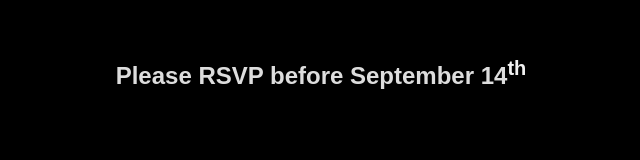
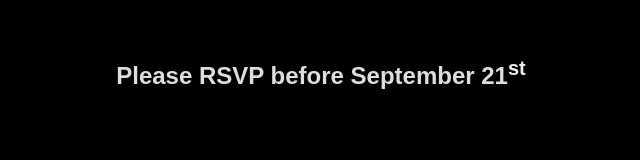
Before and after one commit to EricLusk-Jopson/wedding-site, a React (Vite) app: page /#/rsvp in a window 1280 px wide. Shown: the part 1098-1258 px from the top of the page, without its empty margins (319-959 px from the left). Built offline with nearby package versions, Linux system fonts and the light colour scheme; no server answers.

Commit message:
rsvp deadline change

```diff
--- a/src/pages/RSVP/Rsvp.tsx
+++ b/src/pages/RSVP/Rsvp.tsx
@@ -46,7 +46,7 @@ const RSVP: React.FC = () => {
         return (
           <div className={styles.message}>
             <h2 className={styles.title}>
-              Please RSVP before September 14<sup>th</sup>
+              Please RSVP before September 21<sup>st</sup>
             </h2>
           </div>
         );
```
